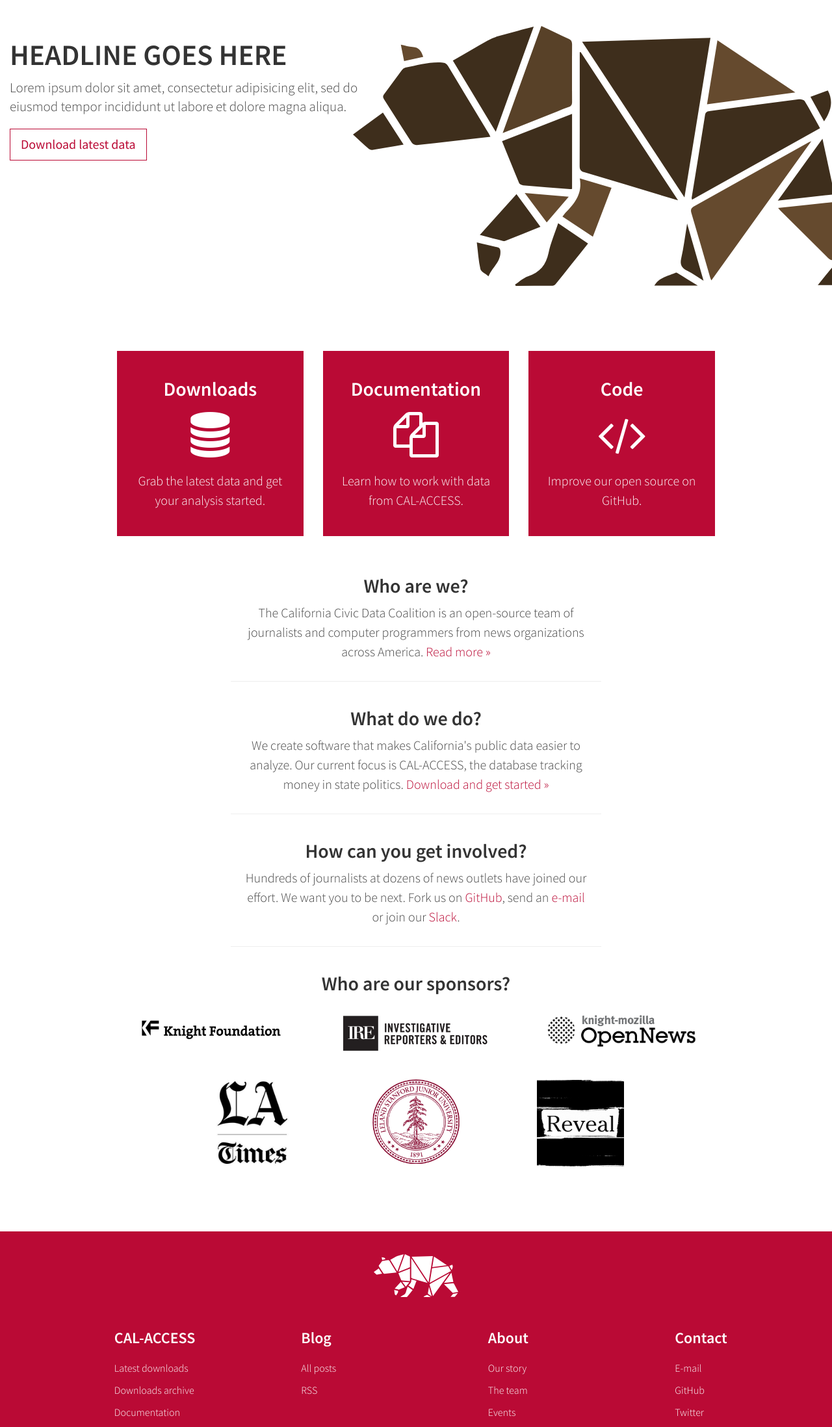
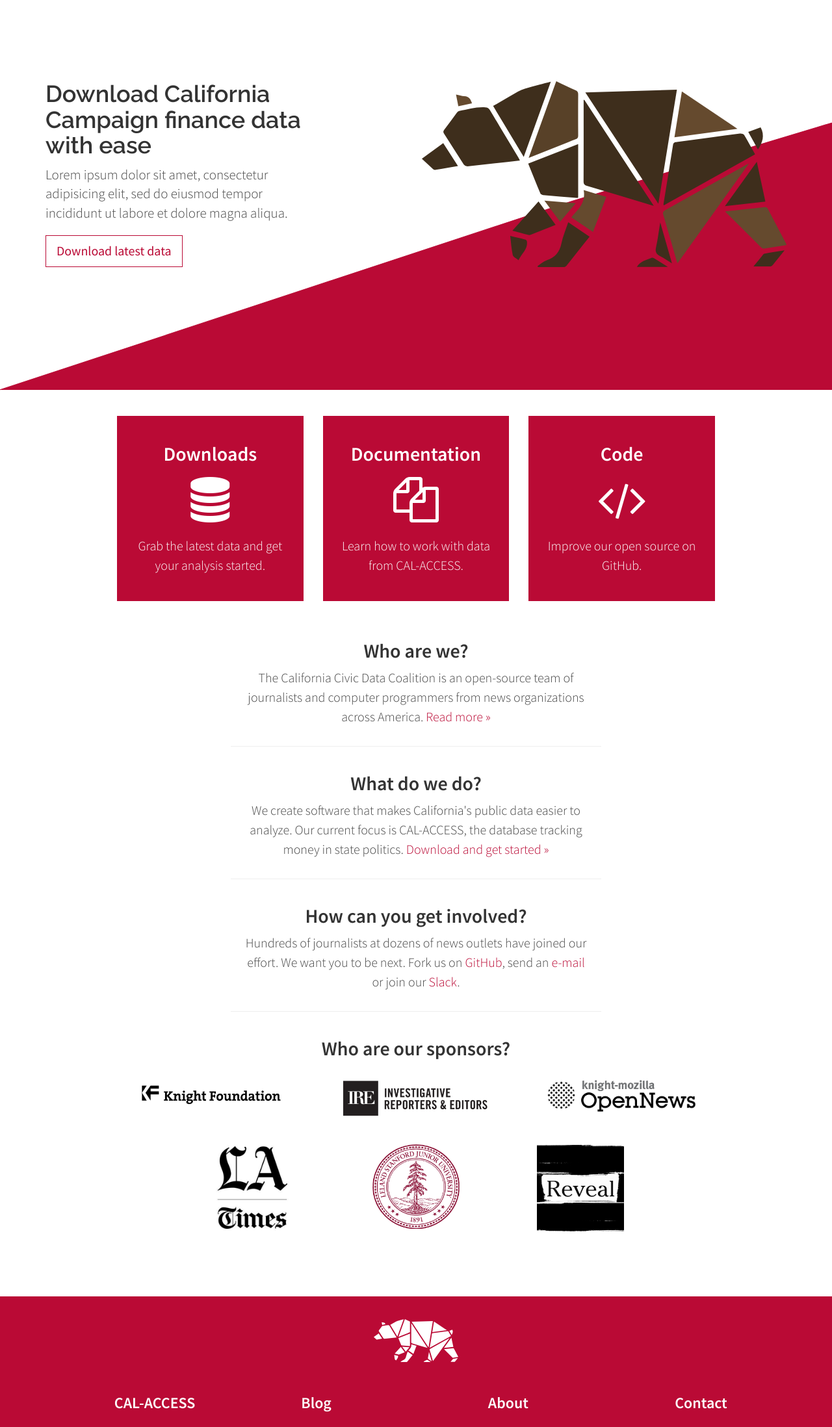
Before and after one commit to palewire/django-calaccess-downloads-website, a Django app: template calaccess_website/templates/calaccess_website/home.html in a window 1280 px wide. Shown: the part 60-2256 px from the top of the page at 65% size. Run offline with Django 3.2, Linux system fonts and the light colour scheme; the template is opened without the code that fills it, so the values that code supplies are empty; some libraries are stand-ins or nearby versions.

Commit message:
homepage elements

```diff
--- a/calaccess_website/static/calaccess_website/css/main.css
+++ b/calaccess_website/static/calaccess_website/css/main.css
@@ -306,13 +306,27 @@ td.center, th.center{
     color: #fdfdfd;
     margin-top: 0;
 }
-.home div.headline {
-    margin: 40px auto 60px auto;
-    height: 400px;
-    background-image: url('/static/calaccess_website/images/brown-geobear.svg');
-    background-repeat: no-repeat;
-    background-position: 110% 100%;
+.hero {
+  min-height: 600px;
+  background-image: url('/static/calaccess_website/images/bg.svg');
+  background-size: cover;
+  background-repeat: no-repeat;
 }
+.hero h1 {
+  font-family: 'Raleway', sans-serif;
+  font-weight: 600;
+}
+
+.hero .lead-container {
+  margin-top: 125px;
+  background-image: url('/static/calaccess_website/images/brown-geobear.svg');
+  background-repeat: no-repeat;
+  background-position-x: 100%;
+}
+.hero .lead-container div {
+  width: 400px;
+}
+
 .home div.headline h1 {
     text-transform: uppercase;
 }
--- a/calaccess_website/templates/calaccess_website/base.html
+++ b/calaccess_website/templates/calaccess_website/base.html
@@ -30,6 +30,8 @@
     <link rel="stylesheet" type="text/css" href="/static/calaccess_website/css/bootstrap.min.css">
     <link rel="stylesheet" type="text/css" href="/static/calaccess_website/css/main.css">
     {% endcompress %}
+    <link href="https://fonts.googleapis.com/css?family=Raleway:400,600" rel="stylesheet">
+
 
     <script type="text/javascript" src="{% static "calaccess_website/js/jquery.min.js" %}"></script>
   </head>
--- a/calaccess_website/templates/calaccess_website/home.html
+++ b/calaccess_website/templates/calaccess_website/home.html
@@ -4,18 +4,24 @@
 {% block breadcrumbs-container %}{% endblock %}
 
 {% block container %}
-<article class="home homepage">
 
-<div class="row headline">
-    <div class="col-md-6">
-        <h1>Headline goes here</h1>
+<section class="hero">
+
+  <div class="container">
+    <div class="lead-container">
+      <div>
+        <h1>Download California Campaign finance data with ease</h1>
         <p class="lead">
             Lorem ipsum dolor sit amet, consectetur adipisicing elit, sed do eiusmod tempor incididunt ut labore et dolore magna aliqua.
         </p>
         <a href="{% url 'version_latest' %}"><button class="btn btn-lg btn-calaccess">Download latest data</button></a>
+      </div>
     </div>
-</div>
+  </div>
 
+</section>
+
+<article class="home homepage">
 <div class="container">
     <section class="row boxes">
         <div class="col-md-10 col-md-offset-1 md-center">
```
Also changed, not shown: calaccess_website/static/calaccess_website/images/bg.svg (added).
